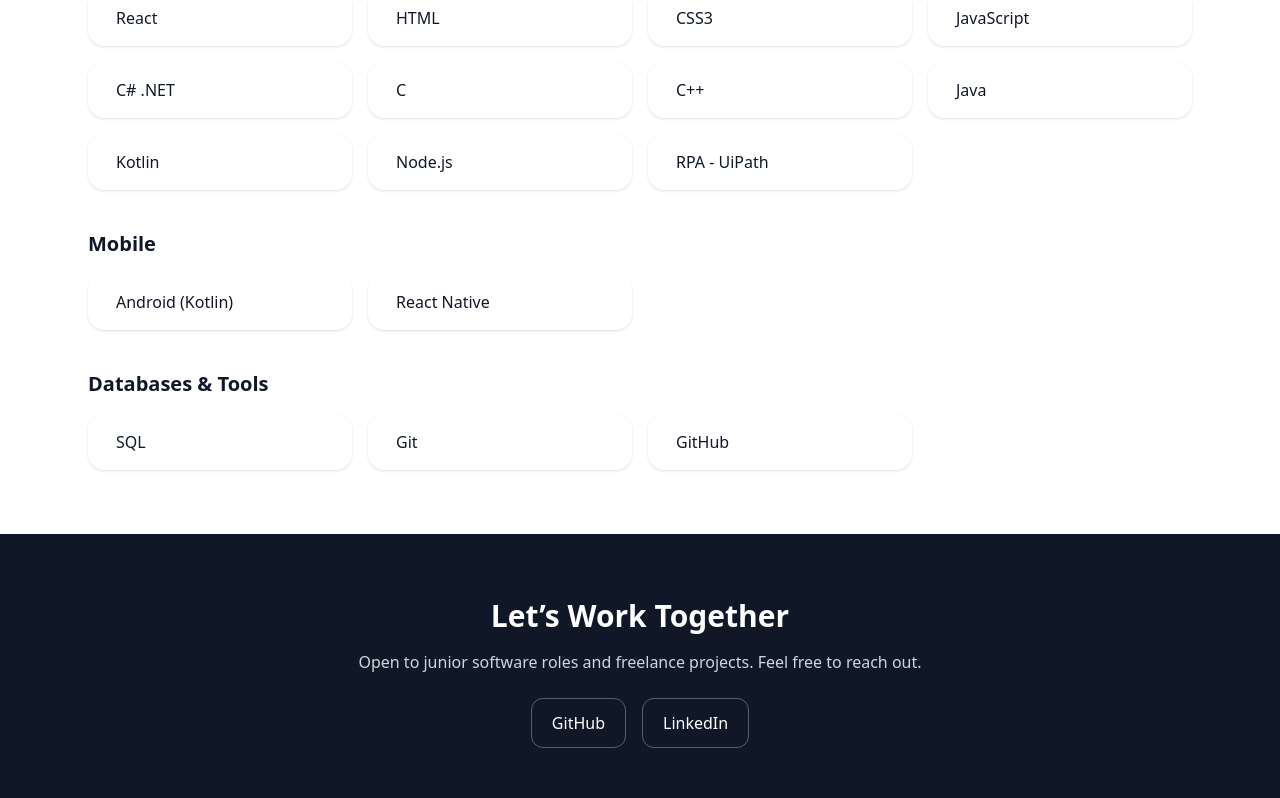
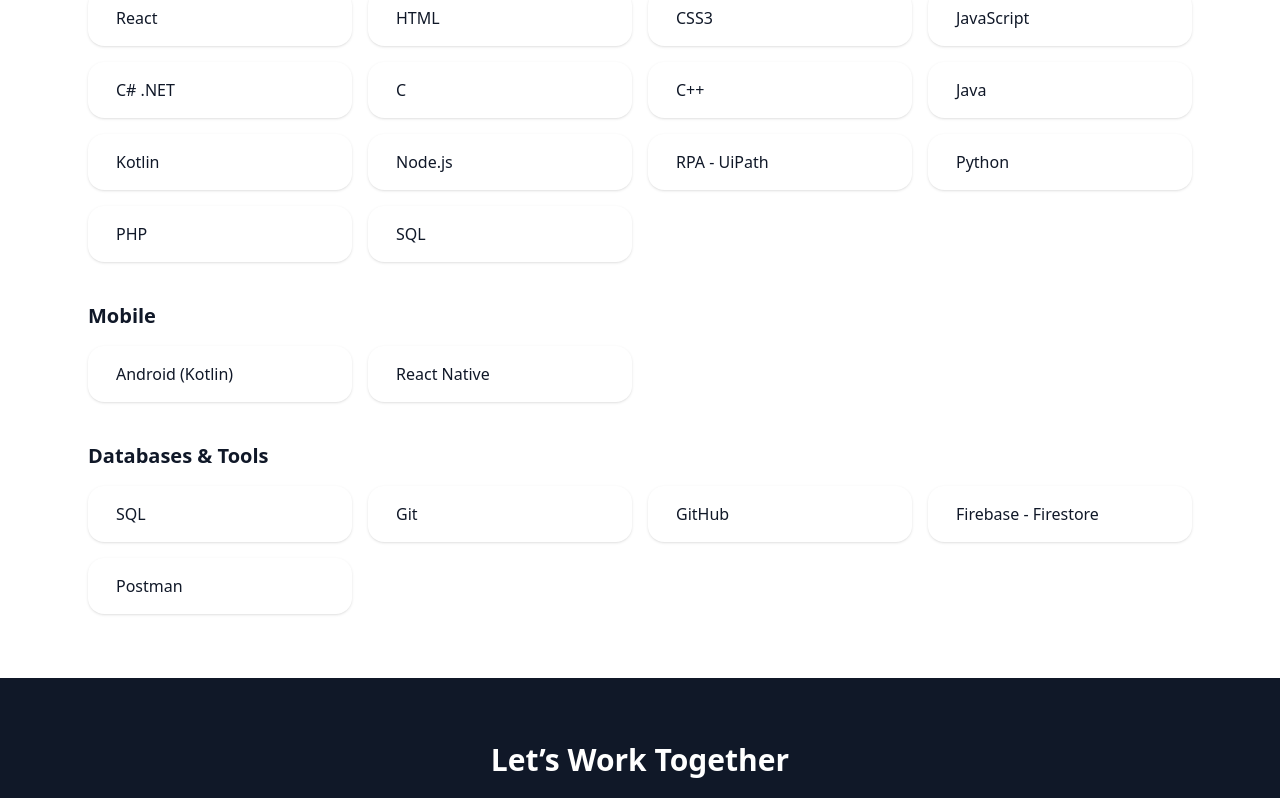
Before and after one commit to aviv2525/AvivPortfolio, a Next.js app: page / in a window 1280 px wide. Shown: the part 1700-2498 px from the top of the page. Built offline with nearby package versions, Linux system fonts and the light colour scheme.

Commit message:
Update Skils 19\01\2026

```diff
--- a/components/SkillsSection.jsx
+++ b/components/SkillsSection.jsx
@@ -12,6 +12,9 @@
     { name: "Kotlin", icon: "devicon-kotlin-plain" },
     { name: "Node.js", icon: "devicon-nodejs-plain" },
     { name: "RPA - UiPath", icon: "devicon-nodejs-plain" },
+    { name: "Python", icon: "devicon-python-plain" },
+    { name: "PHP", icon: "devicon-php-plain" },
+    { name: "SQL", icon: "devicon-mysql-plain" },
   ]},
   // Backend & Languages
 ,
@@ -25,6 +28,8 @@
     { name: "SQL", icon: "devicon-mysql-plain" },
     { name: "Git", icon: "devicon-git-plain" },
     { name: "GitHub", icon: "devicon-github-original" },
+    {name: "Firebase - Firestore", icon: "devicon-firebase-plain" },
+    { name: "Postman", icon: "devicon-postman-plain" },
   ]},
 
 ];
--- a/pages/index.js
+++ b/pages/index.js
@@ -68,11 +68,9 @@
 
           </h2>
           <p className="mx-auto mt-4 max-w-2xl text-base sm:text-lg text-gray-600">
-          <p>
             B.Sc. in Computer Science with a strong drive to learn, create, and grow as a developer.
             <br />
             I enjoy learning new technologies, working on practical projects, and turning ideas into working products.
-          </p>
           </p>
 
           <div className="mt-6 flex flex-wrap items-center justify-center gap-3">
```
